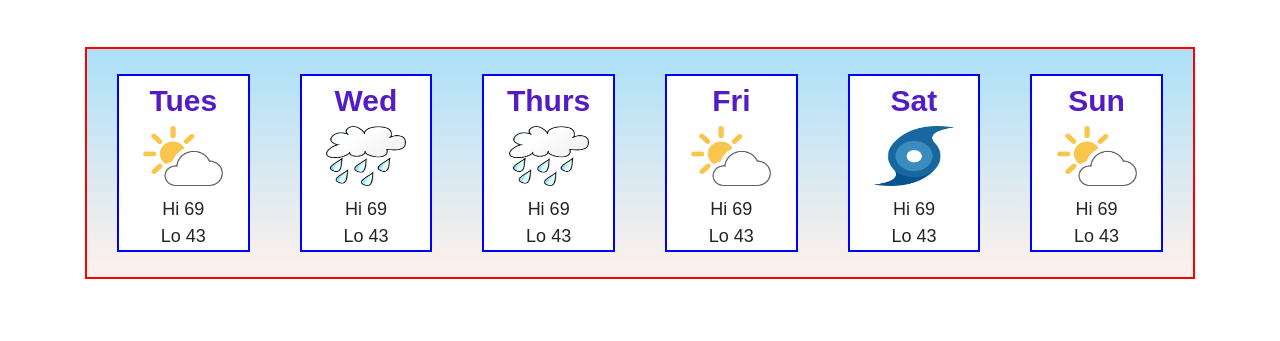
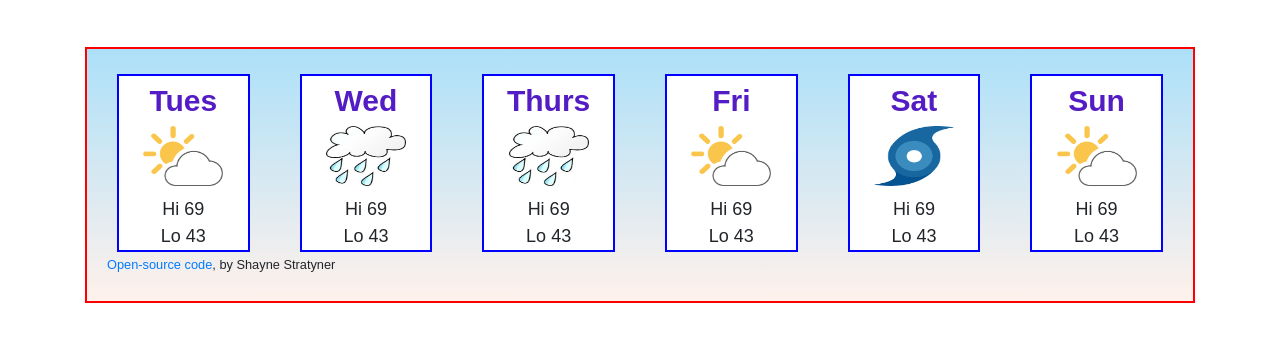
Before and after one commit to shaynestrat/My-Weather-App, a plain HTML site: page Index.html in a window 1280 px wide. Shown: the part 239-580 px from the top of the page. Drawn offline with nearby package versions, Linux system fonts and the light colour scheme.

Commit message:
Update Index.html

```diff
--- a/Index.html
+++ b/Index.html
@@ -154,6 +154,7 @@
             </div>
           </div>
         </div>
+        <small><a href="https://github.com/shaynestrat/sup" target="_blank">Open-source code</a>, by Shayne Stratyner</small>
       </div>
     </div>
 
```
